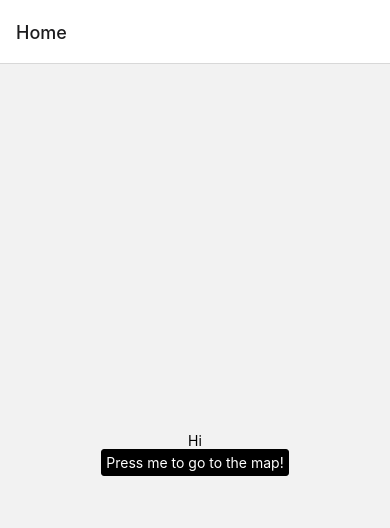
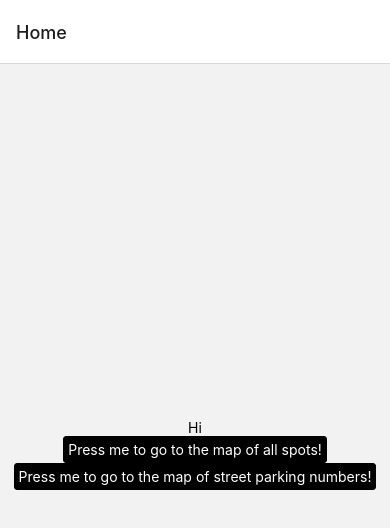
Before and after one commit to danielyu12/SpeedyPark, a React Native app: screen /Home in a window 390 px wide. Shown: the top 528 px of the page. Built offline with nearby package versions, Linux system fonts and the light colour scheme.

Commit message:
added street mappings

```diff
--- a/App.js
+++ b/App.js
@@ -2,6 +2,7 @@ import React from 'react';
 import { NavigationContainer } from '@react-navigation/native';
 import { createNativeStackNavigator } from '@react-navigation/native-stack';
 import MapPage from './src/pages/MapPage';
+import MapPage1 from './src/pages/MapPage1';
 import HomePage from './src/pages/HomePage';
 
 const Stack = createNativeStackNavigator();
@@ -16,6 +17,11 @@ const App = () => {
           component={MapPage}
           options={{ title: 'Park Map' }}
         />
+        <Stack.Screen
+          name="Map1"
+          component={MapPage1}
+          options={{ title: 'Park Map' }}
+        />
       </Stack.Navigator>
     </NavigationContainer>
   );
--- /dev/null
+++ b/scripts/CreateStreetSpotNumberObject1.js
@@ -0,0 +1,35 @@
+const ParkingSpots = require('../assets/StreetParking.json');
+
+let spotNumbers = {};
+ParkingSpots.forEach(({ STREET, BLK_NO, LATITUDE, LONGITUDE }) => {
+  if (STREET in spotNumbers) {
+    if (BLK_NO in spotNumbers[STREET]) {
+      spotNumbers[STREET][BLK_NO]['quantity'] += 1;
+    } else {
+      spotNumbers[STREET][BLK_NO] = {};
+      spotNumbers[STREET][BLK_NO]['quantity'] = 1;
+      spotNumbers[STREET][BLK_NO]['location'] = {
+        lat: LATITUDE,
+        lng: LONGITUDE,
+      };
+    }
+  } else {
+    spotNumbers[STREET] = {};
+    spotNumbers[STREET][BLK_NO] = {};
+    spotNumbers[STREET][BLK_NO]['quantity'] = 1;
+    spotNumbers[STREET][BLK_NO]['location'] = {
+      lat: LATITUDE,
+      lng: LONGITUDE,
+    };
+  }
+});
+
+Object.keys(spotNumbers).forEach((street) => {
+  Object.keys(spotNumbers[street]).forEach((block) => {
+    console.log(
+      `${street}, ${block}, ${spotNumbers[street][block]['location']['lat']}`
+    );
+  });
+});
+
+export default spotNumbers;
--- /dev/null
+++ b/src/components/Map1.js
@@ -0,0 +1,70 @@
+import * as React from 'react';
+import MapView, { Marker } from 'react-native-maps';
+import { StyleSheet, Text, View, Dimensions } from 'react-native';
+import spotNumbers from '../../scripts/CreateStreetSpotNumberObject1.js';
+
+export default function Map() {
+  return (
+    <View style={styles.container}>
+      <MapView
+        provider="google"
+        style={styles.map}
+        initialRegion={{
+          latitude: 42.35,
+          longitude: -71.106,
+          latitudeDelta: 0.007,
+          longitudeDelta: 0.007,
+        }}
+      >
+        {/* {spots.map((spot, index) => {
+          const number = spotnumbers[spot.STREET][spot.BLK_NO].toString();
+          const displaynumber =
+            number +
+            ' potential spots on ' +
+            spot.STREET +
+            ' near ' +
+            spot.BLK_NO;
+          return (
+            <Marker
+              description={displaynumber}
+              key={index}
+              coordinate={{
+                latitude: spot.LATITUDE,
+                longitude: spot.LONGITUDE,
+              }}
+            />
+          );
+        })} */}
+        {Object.keys(spotNumbers).map((street) => {
+          return Object.keys(spotNumbers[street]).map((block) => {
+            const number = spotNumbers[street][block]['quantity'].toString();
+            const displaynumber =
+              number + ' potential spots on ' + street + ' near ' + block;
+            return (
+              <Marker
+                description={displaynumber}
+                coordinate={{
+                  latitude: spotNumbers[street][block]['location']['lat'],
+                  longitude: spotNumbers[street][block]['location']['lng'],
+                }}
+              />
+            );
+          });
+        })}
+      </MapView>
+    </View>
+  );
+}
+
+const styles = StyleSheet.create({
+  container: {
+    flex: 1,
+    backgroundColor: '#fff',
+    alignItems: 'center',
+    justifyContent: 'center',
+  },
+  map: {
+    width: '100%',
+    height: '100%',
+  },
+});
--- a/src/pages/HomePage.js
+++ b/src/pages/HomePage.js
@@ -10,7 +10,19 @@ const HomePage = ({ navigation }) => {
           navigation.navigate('Map');
         }}
       >
-        <Text style={styles.buttonText}>Press me to go to the map!</Text>
+        <Text style={styles.buttonText}>
+          Press me to go to the map of all spots!
+        </Text>
+      </Pressable>
+      <Pressable
+        style={styles.button}
+        onPress={() => {
+          navigation.navigate('Map1');
+        }}
+      >
+        <Text style={styles.buttonText}>
+          Press me to go to the map of street parking numbers!
+        </Text>
       </Pressable>
     </SafeAreaView>
   );
--- /dev/null
+++ b/src/pages/MapPage1.js
@@ -0,0 +1,17 @@
+import React from 'react';
+import { StyleSheet, Text, View, SafeAreaView } from 'react-native';
+import Map1 from '../components/Map1';
+
+const MapPage = () => (
+  <SafeAreaView style={styles.container}>
+    <Map1 />
+  </SafeAreaView>
+);
+
+const styles = StyleSheet.create({
+  container: {
+    flex: 1,
+  },
+});
+
+export default MapPage;
```
